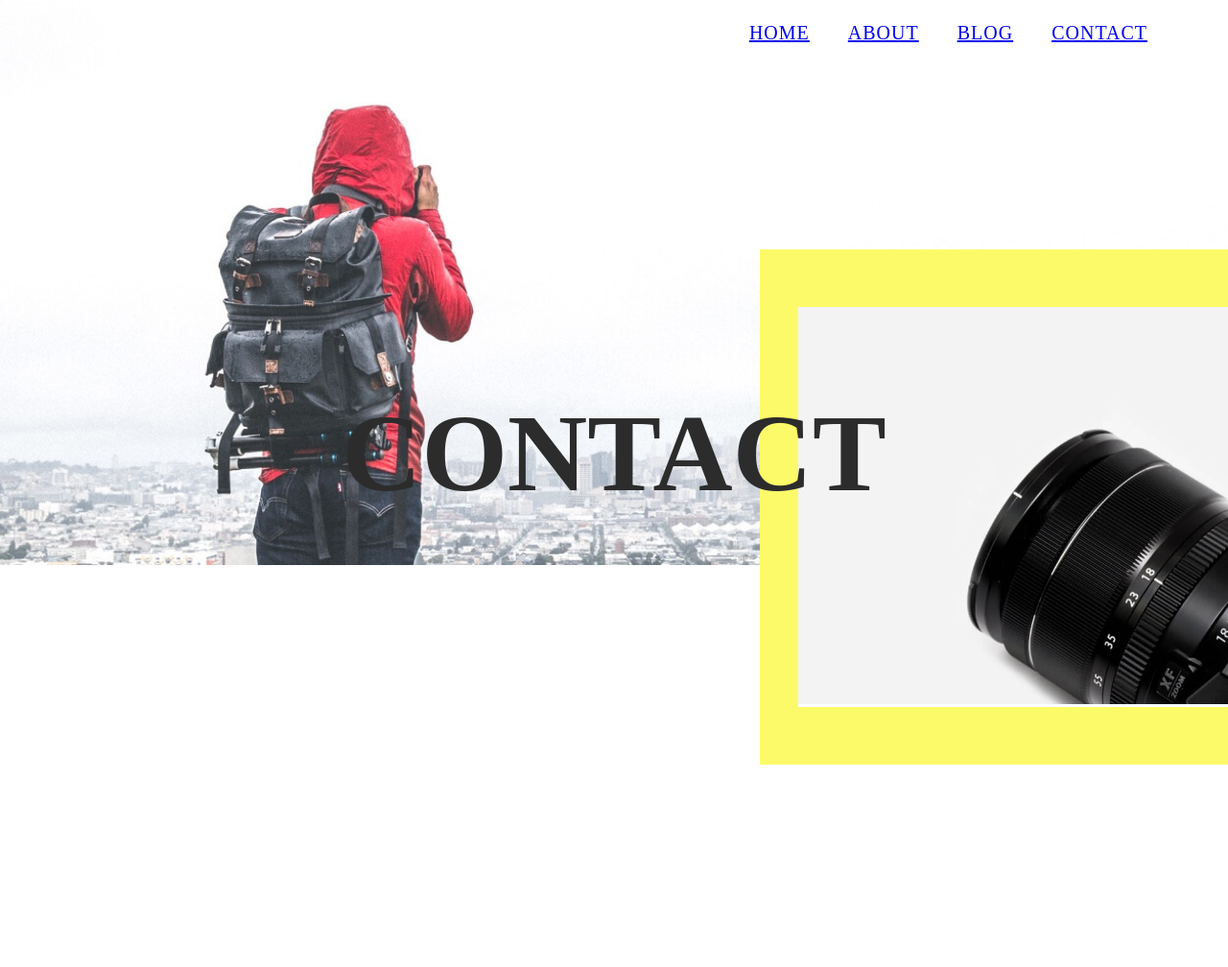
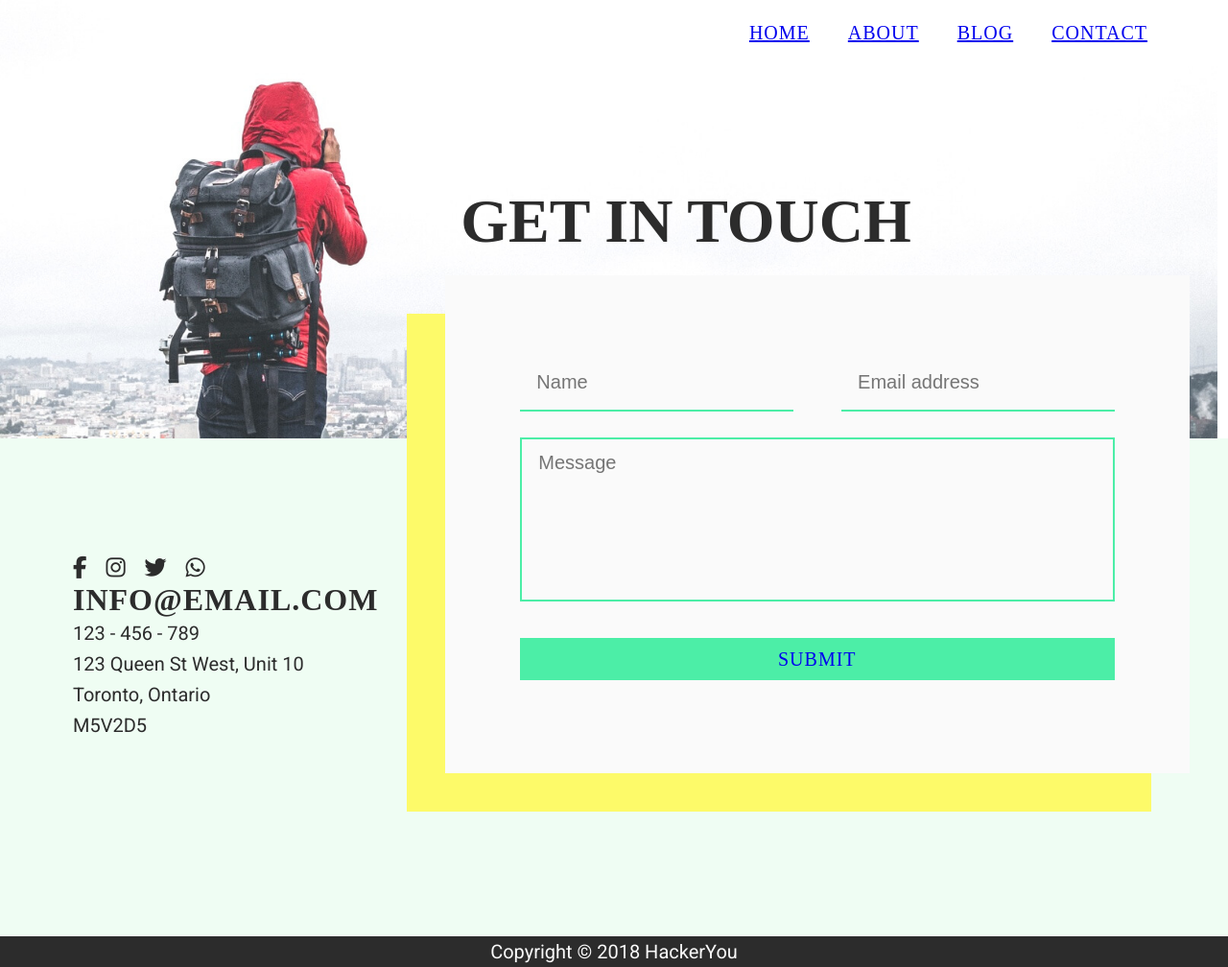
Before and after one commit to michacurri/michael-currie-project-two, a plain HTML site: page contact.html in a window 1280 px wide. Shown: the whole page at 96% size. Before the commit the page ends 800 px from the top, so only its background shows below. Drawn offline with Linux system fonts and the light colour scheme; a web font is replaced by a local one.

Commit message:
fullwidth design very near to complete - branching to reorganize header to flex

```diff
--- a/contact.html
+++ b/contact.html
@@ -6,11 +6,12 @@
   <meta name="viewport" content="width=device-width, initial-scale=1.0">
   <title>Capture - Contact</title>
   <link rel="stylesheet" href="/styles/style.css">
+  <script src="https://kit.fontawesome.com/71e13a3cd0.js" crossorigin="anonymous"></script>
 </head>
 
 <body>
   <header>
-    <div class="contactBackground headerSettings">
+    <div class="contactHeaderImage headerSettings">
       <div class="wrapper">
         <div class="headerContent">
           <nav>
@@ -18,19 +19,72 @@
             <input type="checkbox" id="hamburger" />
             <ul class="navMenu">
               <li><a href="/index.html">home</a></li>
-              <li><a href="#aboutAnchor">about</a></li>
+              <li><a href="/index.html#aboutAnchor">about</a></li>
               <li><a href="/blog.html">blog</a></li>
               <li><a href="/contact.html">contact</a></li>
             </ul>
           </nav>
-          <h1>Contact</h1>
-        </div>
-        <div class="headerBoxImage">
-          <img src="./assets/images/header-box-image.jpg" alt="closeup shot of the new Fuji 18-55 f/2.8-4 lens">
+          <h2>get in touch</h2>
         </div>
       </div>
     </div>
   </header>
+
+  <section class="sectionNine relative">
+    <div class="wrapper flex rowReverse">
+
+      <section class="contactSection flex headerBoxImage">
+              <!-- contact form -->
+        <div class="captureForm flex clearfix">
+          <form action="" class="flex flexColumn clearfix">
+            <fielset class="nameEmailFieldset">
+              <div class="flex nameField">
+                <fieldset class="name flex">
+                  <input type="text" maxlength="20" placeholder="Name">
+                </fieldset>
+              </div>
+              <div class="flex emailField">
+                <fieldset class="emailAddress flex">
+                  <input type="email" placeholder="Email address">
+                </fieldset>
+              </div>
+            </fielset>
+
+            <fieldset class="flex commentField">
+              <textarea name="" id="" cols="30" rows="6" placeholder="Message"></textarea>
+            </fieldset>
+            <a href="#" class="flex btn">submit</a>
+          </form>
+        </div>
+        <!-- end of form -->
+      </section>
+
+      <section class="flex flexColumn justEnd">
+        <div class="socialIcons flex">
+          <i class="fab fa-facebook-f"></i>
+          <i class="fab fa-instagram"></i>
+          <i class="fab fa-twitter"></i>
+          <i class="fab fa-whatsapp"></i>
+        </div>
+        <div class="emailAddress">
+          <h4>info@email.com</h4>
+        </div>
+        <div class="contactInfo flex flexColumn">
+          <p>123 - 456 - 789</p>
+          <p>123 Queen St West, Unit 10</p>
+          <p>Toronto, Ontario</p>
+          <p>M5V2D5</p>
+        </div>
+      </section>
+
+
+  </section>
+
 </body>
+<footer>
+  <div class="flex centerCenter">
+    <p>Copyright &copy; 2018 HackerYou</p>
+  </div>
+</footer>
 
 </html>
--- a/styles/sass/abstracts/_mixins.scss
+++ b/styles/sass/abstracts/_mixins.scss
@@ -1,23 +1,30 @@
 @mixin innerWrapper {
   width: 90%;
-  max-width: $maxWidth;
+  max-width: ($maxWidth * 1px);
   height: 100%;
   margin: 0 auto;
 }
 
 @mixin headerSettings {
   background-repeat: no-repeat;
-  background-size: cover;
+  background-size: contain;
   background-attachment: scroll;
   height: 100%;
   width: 100%;
+}
+
+@mixin relative {
+  position: relative;
 }
 
 @mixin flex {
   display: flex;
   flex-direction: row;
   width: 100%;
-  height: 100%;
+}
+
+@mixin rowReverse {
+  flex-direction: row-reverse;
 }
 
 @mixin flexColumn {
@@ -39,6 +46,10 @@
 
 @mixin justEnd {
   justify-content: flex-end;
+}
+
+@mixin dmb {
+  justify-content: space-between;
 }
 
 @mixin alignStart {
--- a/styles/sass/abstracts/_variables.scss
+++ b/styles/sass/abstracts/_variables.scss
@@ -22,15 +22,15 @@ $btnFontSize: 20;
 
 // all around
 $smAll: 1%;
-$mdAll: 4%;
+$mdAll: 3%;
 $lgAll: 6%;
 
 // X-axis only
-$smX: 0 2%;
-$mdX: 0 4%;
+$smX: 0 1%;
+$mdX: 0 3%;
 $lgX: 0 6%;
 
 // Y-axis only
-$smY: 2% 0;
-$mdY: 4% 0;
+$smY: 1% 0;
+$mdY: 3% 0;
 $lgY: 6% 0;
--- a/styles/sass/base/_globalAttributes.scss
+++ b/styles/sass/base/_globalAttributes.scss
@@ -39,8 +39,16 @@ section:nth-child(even) {background: $secondaryColor;}
   @include headerSettings;
 }
 
+.relative {
+  @include relative();
+}
+
 .flex {
   @include flex();
+}
+
+.rowReverse {
+  @include rowReverse();
 }
 
 .flexColumn {
@@ -61,6 +69,10 @@ section:nth-child(even) {background: $secondaryColor;}
 
 .justEnd {
   @include justEnd();
+}
+
+.dmb {
+  @include dmb();
 }
 
 .alignStart {
--- a/styles/sass/base/_typography.scss
+++ b/styles/sass/base/_typography.scss
@@ -12,7 +12,7 @@ h1 {
 //get in touch, blog
 h2 {
   font-family: $playfairDisplay;
-  font-size: createREM($h2FontSize);
+  font-size: createREM($h2FontSize * 0.8);
   text-transform: uppercase;
   line-height: 92px;
 }
--- a/styles/sass/layout/_blog-main.scss
+++ b/styles/sass/layout/_blog-main.scss
@@ -7,9 +7,9 @@
 .sectionSeven {
   width: calc((100% / 3) - 10rem);
   margin-right: 10rem;
+  height: 100%;
 
   .container:nth-child(1) {
-
     width: 115%;
 
     img {
@@ -24,7 +24,6 @@
 
   .blog>.container {
     padding: 6% 6% 1% 6%;
-    ;
     box-shadow: -9px 9px 0 -4px #FDFA69;
   }
 }
@@ -41,7 +40,7 @@
   }
 }
 
-.commentBox {
+.captureForm {
 
   fieldset,
   a {
@@ -61,10 +60,8 @@
 
   .name,
   .emailAddress {
-    border-top: none;
-    border-left: none;
-    border-right: none;
-    border-color: $btnColor;
+    border: none;
+    border-bottom: 0.2rem solid $btnColor;
   }
 
   input,
@@ -78,7 +75,7 @@
   }
 
   .commentField {
-    border-color: $btnColor;
+    border: 0.2rem solid $btnColor;
   }
 
 }
--- a/styles/sass/layout/_contact-main.scss
+++ b/styles/sass/layout/_contact-main.scss
@@ -0,0 +1,51 @@
+.sectionNine {
+
+
+  section:first-child {
+    width: calc((100% * 66.66) - 6%);
+    padding: $mdAll;
+  }
+
+  section:last-child {
+    width: calc((100% * 33.33) - 6%);
+    padding: 0 3% 17%;
+
+  }
+
+  .headerBoxImage {
+    z-index: 10;
+    position: relative;
+    top: -17rem;
+    right: 0;
+    box-shadow: -4rem 4rem 0px 0px $shadowColor;
+  }
+
+  .captureForm {
+
+    padding: $lgAll;
+
+    input,
+    textarea {
+      background: $primaryColor;
+    }
+
+
+  }
+
+  aside {
+
+    div {
+      margin: 2rem 0;
+    }
+
+  }
+}
+
+.socialIcons {
+  padding: $smY;
+
+  i {
+    font-size: 1.8vw;
+    padding-right: 2rem;
+  }
+}
--- a/styles/sass/layout/_header.scss
+++ b/styles/sass/layout/_header.scss
@@ -1,24 +1,37 @@
+// all header settings
 header {
-  height: 46vw;
+  height: 35.7vw;
   width: 100%;
-  position: relative;
+  // position: relative;
 
-  .indexBackground {
+  .indexHeaderImage {
     background-image: url(/assets/images/header-image.jpg);
+    background-size: cover;
   }
 
-  .blogBackground {
+  .blogHeaderImage {
     background-image: url(/assets/images/blog-header.jpg);
   }
 
-  .contactBackground {
+  .contactHeaderImage {
     background-image: url(/assets/images/contact-header.jpg);
   }
 
+  // Title specific positioning
   h1 {
     margin: 5rem;
     z-index: 20;
   }
+
+  h2 {
+    margin-bottom: 18rem;
+    padding-left: 15rem;
+  }
+}
+
+// to adjust the index header size for positioning
+#homeAnchor {
+  height: 46vw;
 }
 
 .headerContent {
@@ -33,8 +46,9 @@ header {
 
 .headerBoxImage {
   position: absolute;
-  top: 40vh;
+  z-index: 10;
+  top: 23vh;
   right: 0;
-  width: 35vw;
-  box-shadow: 2rem 0 0 6rem #FDFA69;
+  width: 38vw;
+  box-shadow: 0vw 0 0 4vw #FDFA69;
 }
--- a/styles/sass/layout/_index-main.scss
+++ b/styles/sass/layout/_index-main.scss
@@ -19,7 +19,8 @@
 
     &:nth-child(1) img {
       width: 84%;
-      box-shadow: 44px 37px 0 -4px #FDFA69;
+      float: left;
+      box-shadow: 3.4vw 3.7vw 0 -0.4vw #FDFA69;
     }
 
     &:nth-child(2),
@@ -42,9 +43,10 @@
 
     &:nth-child(4) img {
       width: 84%;
-      position: relative;
-      right: -12.1rem;
-      box-shadow: -44px 37px 0 -4px #FDFA69;
+      // position: relative;
+      // right: -12.1rem;
+      float: right;
+      box-shadow: -3.4vw 3.4vw 0 -0.4vw  #FDFA69;
     }
   }
 }
@@ -88,6 +90,10 @@
     width: calc(100% * 0.75);
     padding: $lgAll;
   }
+
+  img {
+    box-shadow: 2.4vw 2.4vw 0 -0.4vw #FDFA69;
+  }
 }
 
 .sectionSix.gallery {
```
Also changed, not shown: blog.html (+10 -7 lines), index.html (+3 -5 lines), styles/style.css.
